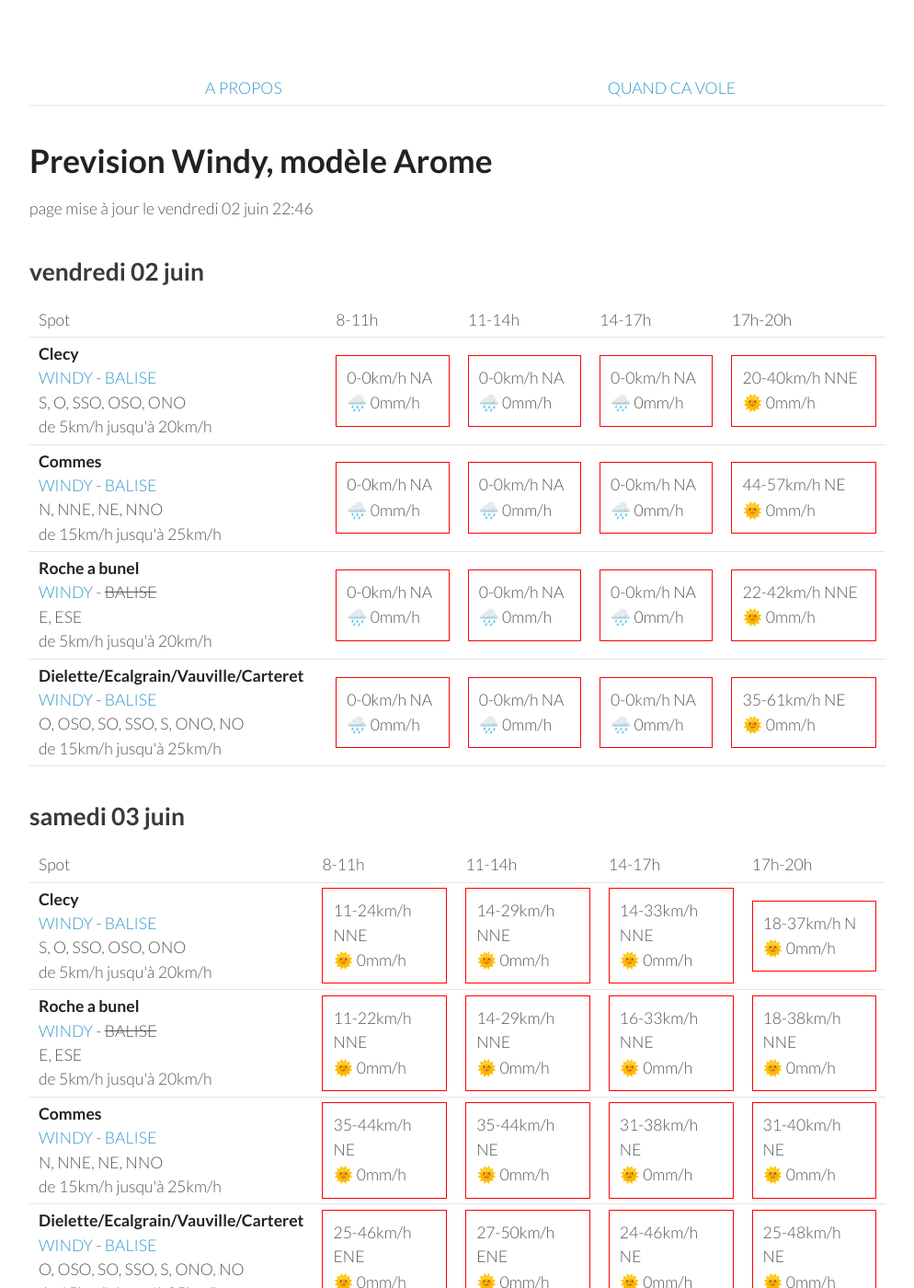
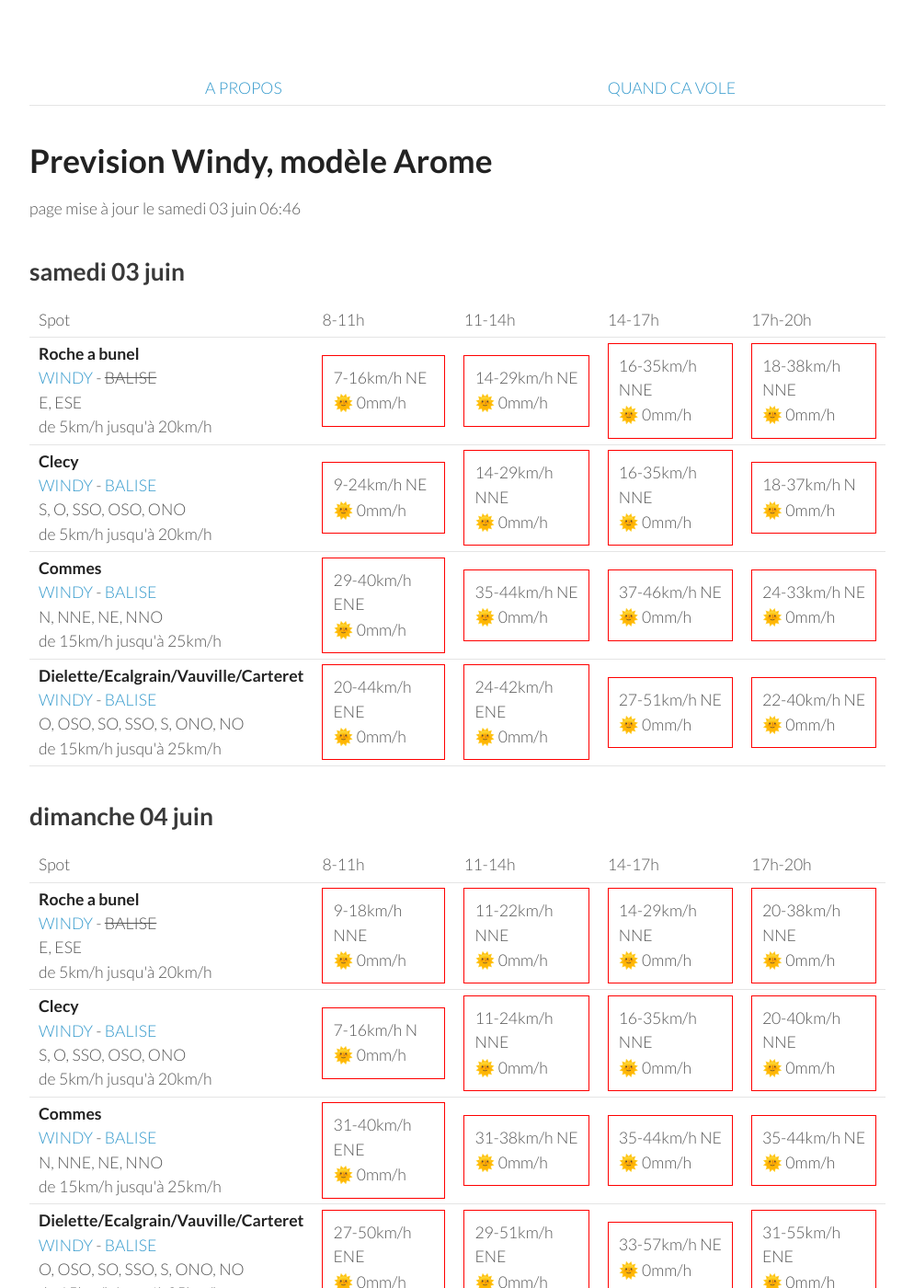
Before and after one commit to parapente-dans-le-nord/parapente-dans-le-nord.github.io, a Jekyll site: the page built from normandie.markdown, in a window 1280 px wide and 1400 px high. Shown: the whole window at 92% size, without its empty margins (26-1020 px from the left). Built offline with Jekyll 4.4.1, drawn with Linux system fonts in a browser that asks for light colours; some of the changed text lies outside the part shown.

Commit message:
update index.markdown

```diff
--- a/normandie.markdown
+++ b/normandie.markdown
@@ -7,60 +7,8 @@ title:  "Tous les spots"
 {: .links}
 
 # Prevision Windy, modèle Arome
-page mise à jour le vendredi 02 juin 22:46
+page mise à jour le samedi 03 juin 06:46
 
-## vendredi 02 juin
-
-{::nomarkdown}
-<table>
-  <tbody>
-    <tr>
-      <td>Spot</td>
-      <td>8-11h</td>
-      <td>11-14h</td>
-      <td>14-17h</td>
-      <td>17h-20h</td>
-    </tr>
-<tr>
-        <td><strong>Clecy</strong><br><a href="https://windy.com/48.929/-0.470?48.516,-0.470,8">WINDY</a> - <span class=""><a href="http://www.balisemeteo.com/balise.php?idBalise=122">BALISE</a> </span><br> <span class="vent-favorable">S, O, SSO, OSO, ONO</span><br><span class="force-vent">de 5km/h jusqu'à 20km/h</span> </td>
-
-            <td><div class="not-flyable"><p>0-0km/h NA</p><p>🌧️ 0mm/h</p></div></td>
-            <td><div class="not-flyable"><p>0-0km/h NA</p><p>🌧️ 0mm/h</p></div></td>
-            <td><div class="not-flyable"><p>0-0km/h NA</p><p>🌧️ 0mm/h</p></div></td>
-            <td><div class="not-flyable"><p>20-40km/h NNE</p><p>🌞 0mm/h</p></div></td>
-
-    </tr>
-<tr>
-        <td><strong>Commes</strong><br><a href="https://windy.com/49.346/-0.726?48.936,-0.726,8">WINDY</a> - <span class=""><a href="http://www.balisemeteo.com/balise.php?idBalise=158">BALISE</a> </span><br> <span class="vent-favorable">N, NNE, NE, NNO</span><br><span class="force-vent">de 15km/h jusqu'à 25km/h</span> </td>
-
-            <td><div class="not-flyable"><p>0-0km/h NA</p><p>🌧️ 0mm/h</p></div></td>
-            <td><div class="not-flyable"><p>0-0km/h NA</p><p>🌧️ 0mm/h</p></div></td>
-            <td><div class="not-flyable"><p>0-0km/h NA</p><p>🌧️ 0mm/h</p></div></td>
-            <td><div class="not-flyable"><p>44-57km/h NE</p><p>🌞 0mm/h</p></div></td>
-
-    </tr>
-<tr>
-        <td><strong>Roche a bunel</strong><br><a href="https://windy.com/48.993/-0.499?48.580,-0.499,8">WINDY</a> - <span class="no-balise"> BALISE </span><br> <span class="vent-favorable">E, ESE</span><br><span class="force-vent">de 5km/h jusqu'à 20km/h</span> </td>
-
-            <td><div class="not-flyable"><p>0-0km/h NA</p><p>🌧️ 0mm/h</p></div></td>
-            <td><div class="not-flyable"><p>0-0km/h NA</p><p>🌧️ 0mm/h</p></div></td>
-            <td><div class="not-flyable"><p>0-0km/h NA</p><p>🌧️ 0mm/h</p></div></td>
-            <td><div class="not-flyable"><p>22-42km/h NNE</p><p>🌞 0mm/h</p></div></td>
-
-    </tr>
-<tr>
-        <td><strong>Dielette/Ecalgrain/Vauville/Carteret</strong><br><a href="https://windy.com/49.650/-1.856?49.243,-1.856,8">WINDY</a> - <span class=""><a href="http://www.balisemeteo.com/balise.php?idBalise=81">BALISE</a> </span><br> <span class="vent-favorable">O, OSO, SO, SSO, S, ONO, NO</span><br><span class="force-vent">de 15km/h jusqu'à 25km/h</span> </td>
-
-            <td><div class="not-flyable"><p>0-0km/h NA</p><p>🌧️ 0mm/h</p></div></td>
-            <td><div class="not-flyable"><p>0-0km/h NA</p><p>🌧️ 0mm/h</p></div></td>
-            <td><div class="not-flyable"><p>0-0km/h NA</p><p>🌧️ 0mm/h</p></div></td>
-            <td><div class="not-flyable"><p>35-61km/h NE</p><p>🌞 0mm/h</p></div></td>
-
-    </tr>
-
-</tbody>
-</table>
-{:/}
 ## samedi 03 juin
 
 {::nomarkdown}
@@ -74,42 +22,42 @@ page mise à jour le vendredi 02 juin 22:46
       <td>17h-20h</td>
     </tr>
 <tr>
-        <td><strong>Clecy</strong><br><a href="https://windy.com/48.929/-0.470?48.516,-0.470,8">WINDY</a> - <span class=""><a href="http://www.balisemeteo.com/balise.php?idBalise=122">BALISE</a> </span><br> <span class="vent-favorable">S, O, SSO, OSO, ONO</span><br><span class="force-vent">de 5km/h jusqu'à 20km/h</span> </td>
+        <td><strong>Roche a bunel</strong><br><a href="https://windy.com/48.993/-0.499?48.580,-0.499,8">WINDY</a> - <span class="no-balise"> BALISE </span><br> <span class="vent-favorable">E, ESE</span><br><span class="force-vent">de 5km/h jusqu'à 20km/h</span> </td>
 
-            <td><div class="not-flyable"><p>11-24km/h NNE</p><p>🌞 0mm/h</p></div></td>
-            <td><div class="not-flyable"><p>14-29km/h NNE</p><p>🌞 0mm/h</p></div></td>
-            <td><div class="not-flyable"><p>14-33km/h NNE</p><p>🌞 0mm/h</p></div></td>
-            <td><div class="not-flyable"><p>18-37km/h N</p><p>🌞 0mm/h</p></div></td>
+            <td><div class="not-flyable"><p>7-16km/h NE</p><p>🌞 0mm/h</p></div></td>
+            <td><div class="not-flyable"><p>14-29km/h NE</p><p>🌞 0mm/h</p></div></td>
+            <td><div class="not-flyable"><p>16-35km/h NNE</p><p>🌞 0mm/h</p></div></td>
+            <td><div class="not-flyable"><p>18-38km/h NNE</p><p>🌞 0mm/h</p></div></td>
 
 
     </tr>
 <tr>
-        <td><strong>Roche a bunel</strong><br><a href="https://windy.com/48.993/-0.499?48.580,-0.499,8">WINDY</a> - <span class="no-balise"> BALISE </span><br> <span class="vent-favorable">E, ESE</span><br><span class="force-vent">de 5km/h jusqu'à 20km/h</span> </td>
+        <td><strong>Clecy</strong><br><a href="https://windy.com/48.929/-0.470?48.516,-0.470,8">WINDY</a> - <span class=""><a href="http://www.balisemeteo.com/balise.php?idBalise=122">BALISE</a> </span><br> <span class="vent-favorable">S, O, SSO, OSO, ONO</span><br><span class="force-vent">de 5km/h jusqu'à 20km/h</span> </td>
 
-            <td><div class="not-flyable"><p>11-22km/h NNE</p><p>🌞 0mm/h</p></div></td>
+            <td><div class="not-flyable"><p>9-24km/h NE</p><p>🌞 0mm/h</p></div></td>
             <td><div class="not-flyable"><p>14-29km/h NNE</p><p>🌞 0mm/h</p></div></td>
-            <td><div class="not-flyable"><p>16-33km/h NNE</p><p>🌞 0mm/h</p></div></td>
-            <td><div class="not-flyable"><p>18-38km/h NNE</p><p>🌞 0mm/h</p></div></td>
+            <td><div class="not-flyable"><p>16-35km/h NNE</p><p>🌞 0mm/h</p></div></td>
+            <td><div class="not-flyable"><p>18-37km/h N</p><p>🌞 0mm/h</p></div></td>
 
 
     </tr>
 <tr>
         <td><strong>Commes</strong><br><a href="https://windy.com/49.346/-0.726?48.936,-0.726,8">WINDY</a> - <span class=""><a href="http://www.balisemeteo.com/balise.php?idBalise=158">BALISE</a> </span><br> <span class="vent-favorable">N, NNE, NE, NNO</span><br><span class="force-vent">de 15km/h jusqu'à 25km/h</span> </td>
 
+            <td><div class="not-flyable"><p>29-40km/h ENE</p><p>🌞 0mm/h</p></div></td>
             <td><div class="not-flyable"><p>35-44km/h NE</p><p>🌞 0mm/h</p></div></td>
-            <td><div class="not-flyable"><p>35-44km/h NE</p><p>🌞 0mm/h</p></div></td>
-            <td><div class="not-flyable"><p>31-38km/h NE</p><p>🌞 0mm/h</p></div></td>
-            <td><div class="not-flyable"><p>31-40km/h NE</p><p>🌞 0mm/h</p></div></td>
+            <td><div class="not-flyable"><p>37-46km/h NE</p><p>🌞 0mm/h</p></div></td>
+            <td><div class="not-flyable"><p>24-33km/h NE</p><p>🌞 0mm/h</p></div></td>
 
 
     </tr>
 <tr>
         <td><strong>Dielette/Ecalgrain/Vauville/Carteret</strong><br><a href="https://windy.com/49.650/-1.856?49.243,-1.856,8">WINDY</a> - <span class=""><a href="http://www.balisemeteo.com/balise.php?idBalise=81">BALISE</a> </span><br> <span class="vent-favorable">O, OSO, SO, SSO, S, ONO, NO</span><br><span class="force-vent">de 15km/h jusqu'à 25km/h</span> </td>
 
-            <td><div class="not-flyable"><p>25-46km/h ENE</p><p>🌞 0mm/h</p></div></td>
-            <td><div class="not-flyable"><p>27-50km/h ENE</p><p>🌞 0mm/h</p></div></td>
-            <td><div class="not-flyable"><p>24-46km/h NE</p><p>🌞 0mm/h</p></div></td>
-            <td><div class="not-flyable"><p>25-48km/h NE</p><p>🌞 0mm/h</p></div></td>
+            <td><div class="not-flyable"><p>20-44km/h ENE</p><p>🌞 0mm/h</p></div></td>
+            <td><div class="not-flyable"><p>24-42km/h ENE</p><p>🌞 0mm/h</p></div></td>
+            <td><div class="not-flyable"><p>27-51km/h NE</p><p>🌞 0mm/h</p></div></td>
+            <td><div class="not-flyable"><p>22-40km/h NE</p><p>🌞 0mm/h</p></div></td>
 
 
     </tr>
@@ -130,42 +78,42 @@ page mise à jour le vendredi 02 juin 22:46
       <td>17h-20h</td>
     </tr>
 <tr>
-        <td><strong>Clecy</strong><br><a href="https://windy.com/48.929/-0.470?48.516,-0.470,8">WINDY</a> - <span class=""><a href="http://www.balisemeteo.com/balise.php?idBalise=122">BALISE</a> </span><br> <span class="vent-favorable">S, O, SSO, OSO, ONO</span><br><span class="force-vent">de 5km/h jusqu'à 20km/h</span> </td>
+        <td><strong>Roche a bunel</strong><br><a href="https://windy.com/48.993/-0.499?48.580,-0.499,8">WINDY</a> - <span class="no-balise"> BALISE </span><br> <span class="vent-favorable">E, ESE</span><br><span class="force-vent">de 5km/h jusqu'à 20km/h</span> </td>
 
-            <td><div class="not-flyable"><p>9-16km/h N</p><p>🌞 0mm/h</p></div></td>
-            <td><div class="not-flyable"><p>12-29km/h NE</p><p>🌞 0mm/h</p></div></td>
-            <td><div class="not-flyable"><p>16-37km/h NE</p><p>🌞 0mm/h</p></div></td>
-            <td><div class="not-flyable"><p>20-42km/h NNE</p><p>🌞 0mm/h</p></div></td>
+            <td><div class="not-flyable"><p>9-18km/h NNE</p><p>🌞 0mm/h</p></div></td>
+            <td><div class="not-flyable"><p>11-22km/h NNE</p><p>🌞 0mm/h</p></div></td>
+            <td><div class="not-flyable"><p>14-29km/h NNE</p><p>🌞 0mm/h</p></div></td>
+            <td><div class="not-flyable"><p>20-38km/h NNE</p><p>🌞 0mm/h</p></div></td>
 
 
     </tr>
 <tr>
-        <td><strong>Roche a bunel</strong><br><a href="https://windy.com/48.993/-0.499?48.580,-0.499,8">WINDY</a> - <span class="no-balise"> BALISE </span><br> <span class="vent-favorable">E, ESE</span><br><span class="force-vent">de 5km/h jusqu'à 20km/h</span> </td>
+        <td><strong>Clecy</strong><br><a href="https://windy.com/48.929/-0.470?48.516,-0.470,8">WINDY</a> - <span class=""><a href="http://www.balisemeteo.com/balise.php?idBalise=122">BALISE</a> </span><br> <span class="vent-favorable">S, O, SSO, OSO, ONO</span><br><span class="force-vent">de 5km/h jusqu'à 20km/h</span> </td>
 
-            <td><div class="not-flyable"><p>9-18km/h NNE</p><p>🌞 0mm/h</p></div></td>
-            <td><div class="not-flyable"><p>12-29km/h NE</p><p>🌞 0mm/h</p></div></td>
-            <td><div class="not-flyable"><p>18-38km/h NNE</p><p>🌞 0mm/h</p></div></td>
-            <td><div class="not-flyable"><p>22-44km/h NNE</p><p>🌞 0mm/h</p></div></td>
+            <td><div class="not-flyable"><p>7-16km/h N</p><p>🌞 0mm/h</p></div></td>
+            <td><div class="not-flyable"><p>11-24km/h NNE</p><p>🌞 0mm/h</p></div></td>
+            <td><div class="not-flyable"><p>16-35km/h NNE</p><p>🌞 0mm/h</p></div></td>
+            <td><div class="not-flyable"><p>20-40km/h NNE</p><p>🌞 0mm/h</p></div></td>
 
 
     </tr>
 <tr>
         <td><strong>Commes</strong><br><a href="https://windy.com/49.346/-0.726?48.936,-0.726,8">WINDY</a> - <span class=""><a href="http://www.balisemeteo.com/balise.php?idBalise=158">BALISE</a> </span><br> <span class="vent-favorable">N, NNE, NE, NNO</span><br><span class="force-vent">de 15km/h jusqu'à 25km/h</span> </td>
 
-            <td><div class="not-flyable"><p>29-38km/h ENE</p><p>🌞 0mm/h</p></div></td>
-            <td><div class="not-flyable"><p>22-37km/h NE</p><p>🌞 0mm/h</p></div></td>
-            <td><div class="not-flyable"><p>27-42km/h NE</p><p>🌞 0mm/h</p></div></td>
-            <td><div class="not-flyable"><p>29-46km/h NE</p><p>🌞 0mm/h</p></div></td>
+            <td><div class="not-flyable"><p>31-40km/h ENE</p><p>🌞 0mm/h</p></div></td>
+            <td><div class="not-flyable"><p>31-38km/h NE</p><p>🌞 0mm/h</p></div></td>
+            <td><div class="not-flyable"><p>35-44km/h NE</p><p>🌞 0mm/h</p></div></td>
+            <td><div class="not-flyable"><p>35-44km/h NE</p><p>🌞 0mm/h</p></div></td>
 
 
     </tr>
 <tr>
         <td><strong>Dielette/Ecalgrain/Vauville/Carteret</strong><br><a href="https://windy.com/49.650/-1.856?49.243,-1.856,8">WINDY</a> - <span class=""><a href="http://www.balisemeteo.com/balise.php?idBalise=81">BALISE</a> </span><br> <span class="vent-favorable">O, OSO, SO, SSO, S, ONO, NO</span><br><span class="force-vent">de 15km/h jusqu'à 25km/h</span> </td>
 
-            <td><div class="not-flyable"><p>29-53km/h ENE</p><p>🌞 0mm/h</p></div></td>
-            <td><div class="not-flyable"><p>29-42km/h ENE</p><p>🌞 0mm/h</p></div></td>
-            <td><div class="not-flyable"><p>29-44km/h ENE</p><p>🌞 0mm/h</p></div></td>
-            <td><div class="not-flyable"><p>33-48km/h ENE</p><p>🌞 0mm/h</p></div></td>
+            <td><div class="not-flyable"><p>27-50km/h ENE</p><p>🌞 0mm/h</p></div></td>
+            <td><div class="not-flyable"><p>29-51km/h ENE</p><p>🌞 0mm/h</p></div></td>
+            <td><div class="not-flyable"><p>33-57km/h NE</p><p>🌞 0mm/h</p></div></td>
+            <td><div class="not-flyable"><p>31-55km/h ENE</p><p>🌞 0mm/h</p></div></td>
 
 
     </tr>
@@ -191,7 +139,7 @@ page mise à jour le vendredi 02 juin 22:46
             <td><div class="not-flyable"><p>11-22km/h NNE</p><p>🌞 0mm/h</p></div></td>
             <td><div class="not-flyable"><p>12-29km/h NNE</p><p>🌞 0mm/h</p></div></td>
             <td><div class="not-flyable"><p>16-37km/h NNE</p><p>🌞 0mm/h</p></div></td>
-            <td><div class="not-flyable"><p>18-40km/h NNE</p><p>🌞 0mm/h</p></div></td>
+            <td><div class="not-flyable"><p>16-38km/h NNE</p><p>🌞 0mm/h</p></div></td>
 
 
     </tr>
@@ -199,7 +147,7 @@ page mise à jour le vendredi 02 juin 22:46
         <td><strong>Roche a bunel</strong><br><a href="https://windy.com/48.993/-0.499?48.580,-0.499,8">WINDY</a> - <span class="no-balise"> BALISE </span><br> <span class="vent-favorable">E, ESE</span><br><span class="force-vent">de 5km/h jusqu'à 20km/h</span> </td>
 
             <td><div class="not-flyable"><p>11-24km/h NNE</p><p>🌞 0mm/h</p></div></td>
-            <td><div class="not-flyable"><p>12-31km/h NNE</p><p>🌞 0mm/h</p></div></td>
+            <td><div class="not-flyable"><p>12-29km/h NNE</p><p>🌞 0mm/h</p></div></td>
             <td><div class="not-flyable"><p>18-38km/h NNE</p><p>🌞 0mm/h</p></div></td>
             <td><div class="not-flyable"><p>18-40km/h NNE</p><p>🌞 0mm/h</p></div></td>
 
@@ -208,8 +156,8 @@ page mise à jour le vendredi 02 juin 22:46
 <tr>
         <td><strong>Commes</strong><br><a href="https://windy.com/49.346/-0.726?48.936,-0.726,8">WINDY</a> - <span class=""><a href="http://www.balisemeteo.com/balise.php?idBalise=158">BALISE</a> </span><br> <span class="vent-favorable">N, NNE, NE, NNO</span><br><span class="force-vent">de 15km/h jusqu'à 25km/h</span> </td>
 
-            <td><div class="not-flyable"><p>24-38km/h ENE</p><p>🌞 0mm/h</p></div></td>
-            <td><div class="not-flyable"><p>24-38km/h NE</p><p>🌞 0mm/h</p></div></td>
+            <td><div class="not-flyable"><p>25-38km/h ENE</p><p>🌞 0mm/h</p></div></td>
+            <td><div class="not-flyable"><p>24-40km/h NE</p><p>🌞 0mm/h</p></div></td>
             <td><div class="not-flyable"><p>27-46km/h NE</p><p>🌞 0mm/h</p></div></td>
             <td><div class="not-flyable"><p>27-46km/h NE</p><p>🌞 0mm/h</p></div></td>
 
@@ -218,8 +166,8 @@ page mise à jour le vendredi 02 juin 22:46
 <tr>
         <td><strong>Dielette/Ecalgrain/Vauville/Carteret</strong><br><a href="https://windy.com/49.650/-1.856?49.243,-1.856,8">WINDY</a> - <span class=""><a href="http://www.balisemeteo.com/balise.php?idBalise=81">BALISE</a> </span><br> <span class="vent-favorable">O, OSO, SO, SSO, S, ONO, NO</span><br><span class="force-vent">de 15km/h jusqu'à 25km/h</span> </td>
 
-            <td><div class="not-flyable"><p>27-40km/h ENE</p><p>🌞 0mm/h</p></div></td>
-            <td><div class="not-flyable"><p>29-42km/h ENE</p><p>🌞 0mm/h</p></div></td>
+            <td><div class="not-flyable"><p>27-38km/h ENE</p><p>🌞 0mm/h</p></div></td>
+            <td><div class="not-flyable"><p>29-44km/h ENE</p><p>🌞 0mm/h</p></div></td>
             <td><div class="not-flyable"><p>31-46km/h NE</p><p>🌞 0mm/h</p></div></td>
             <td><div class="not-flyable"><p>29-46km/h NE</p><p>🌞 0mm/h</p></div></td>
 
@@ -242,9 +190,19 @@ page mise à jour le vendredi 02 juin 22:46
       <td>17h-20h</td>
     </tr>
 <tr>
+        <td><strong>Clecy</strong><br><a href="https://windy.com/48.929/-0.470?48.516,-0.470,8">WINDY</a> - <span class=""><a href="http://www.balisemeteo.com/balise.php?idBalise=122">BALISE</a> </span><br> <span class="vent-favorable">S, O, SSO, OSO, ONO</span><br><span class="force-vent">de 5km/h jusqu'à 20km/h</span> </td>
+
+            <td><div class="not-flyable"><p>9-20km/h NNE</p><p>🌞 0mm/h</p></div></td>
+            <td><div class="not-flyable"><p>11-27km/h NNE</p><p>🌞 0mm/h</p></div></td>
+            <td><div class="not-flyable"><p>14-35km/h NNE</p><p>🌞 0mm/h</p></div></td>
+            <td><div class="not-flyable"><p>16-38km/h N</p><p>🌞 0mm/h</p></div></td>
+
+
+    </tr>
+<tr>
         <td><strong>Roche a bunel</strong><br><a href="https://windy.com/48.993/-0.499?48.580,-0.499,8">WINDY</a> - <span class="no-balise"> BALISE </span><br> <span class="vent-favorable">E, ESE</span><br><span class="force-vent">de 5km/h jusqu'à 20km/h</span> </td>
 
-            <td><div class="not-flyable"><p>9-20km/h NNE</p><p>🌞 0mm/h</p></div></td>
+            <td><div class="not-flyable"><p>9-20km/h NE</p><p>🌞 0mm/h</p></div></td>
             <td><div class="not-flyable"><p>12-29km/h NNE</p><p>🌞 0mm/h</p></div></td>
             <td><div class="not-flyable"><p>16-37km/h NNE</p><p>🌞 0mm/h</p></div></td>
             <td><div class="not-flyable"><p>18-38km/h NNE</p><p>🌞 0mm/h</p></div></td>
@@ -252,19 +210,9 @@ page mise à jour le vendredi 02 juin 22:46
 
     </tr>
 <tr>
-        <td><strong>Clecy</strong><br><a href="https://windy.com/48.929/-0.470?48.516,-0.470,8">WINDY</a> - <span class=""><a href="http://www.balisemeteo.com/balise.php?idBalise=122">BALISE</a> </span><br> <span class="vent-favorable">S, O, SSO, OSO, ONO</span><br><span class="force-vent">de 5km/h jusqu'à 20km/h</span> </td>
-
-            <td><div class="not-flyable"><p>7-18km/h NNE</p><p>🌞 0mm/h</p></div></td>
-            <td><div class="not-flyable"><p>12-29km/h NNE</p><p>🌞 0mm/h</p></div></td>
-            <td><div class="not-flyable"><p>14-35km/h NNE</p><p>🌞 0mm/h</p></div></td>
-            <td><div class="not-flyable"><p>16-38km/h N</p><p>🌞 0mm/h</p></div></td>
-
-
-    </tr>
-<tr>
         <td><strong>Commes</strong><br><a href="https://windy.com/49.346/-0.726?48.936,-0.726,8">WINDY</a> - <span class=""><a href="http://www.balisemeteo.com/balise.php?idBalise=158">BALISE</a> </span><br> <span class="vent-favorable">N, NNE, NE, NNO</span><br><span class="force-vent">de 15km/h jusqu'à 25km/h</span> </td>
 
-            <td><div class="not-flyable"><p>20-33km/h ENE</p><p>🌞 0mm/h</p></div></td>
+            <td><div class="not-flyable"><p>20-35km/h ENE</p><p>🌞 0mm/h</p></div></td>
             <td><div class="not-flyable"><p>22-37km/h NE</p><p>🌞 0mm/h</p></div></td>
             <td><div class="not-flyable"><p>27-44km/h NE</p><p>🌞 0mm/h</p></div></td>
             <td><div class="not-flyable"><p>27-44km/h NE</p><p>🌞 0mm/h</p></div></td>
```
